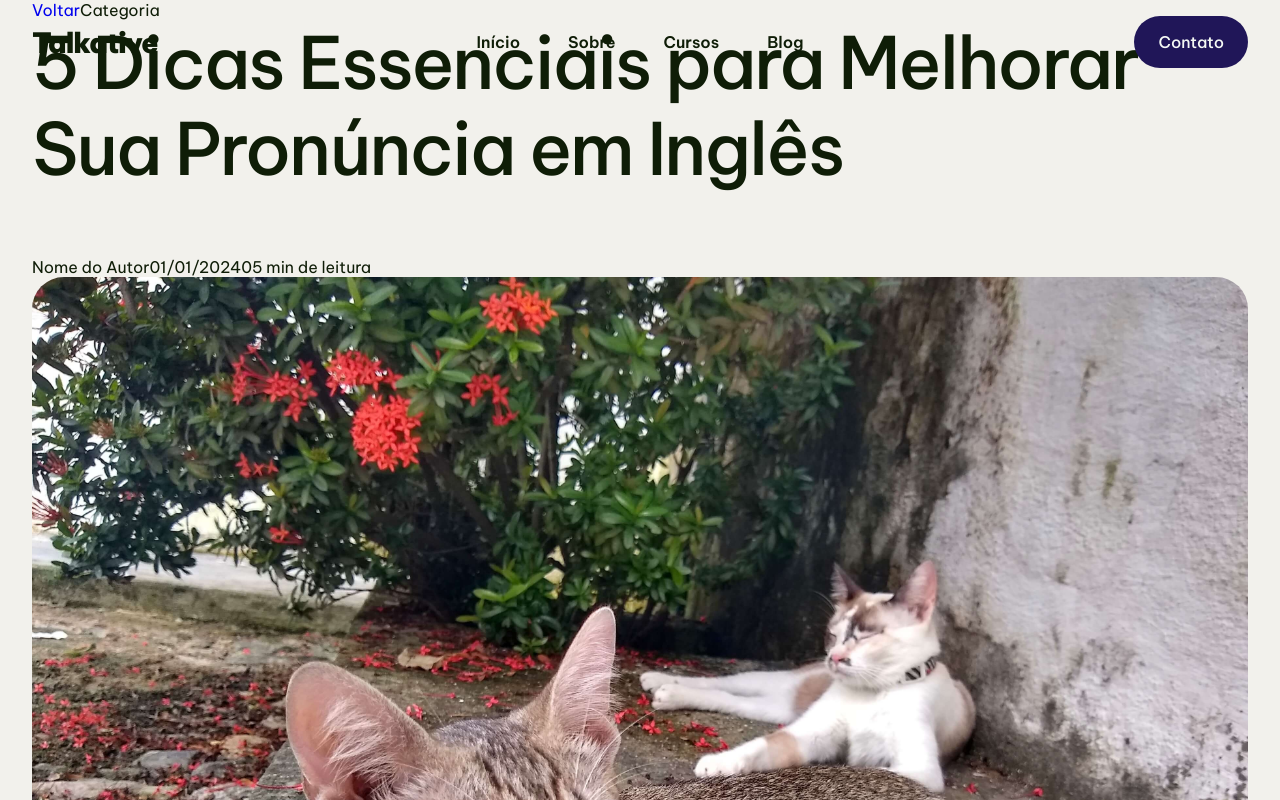
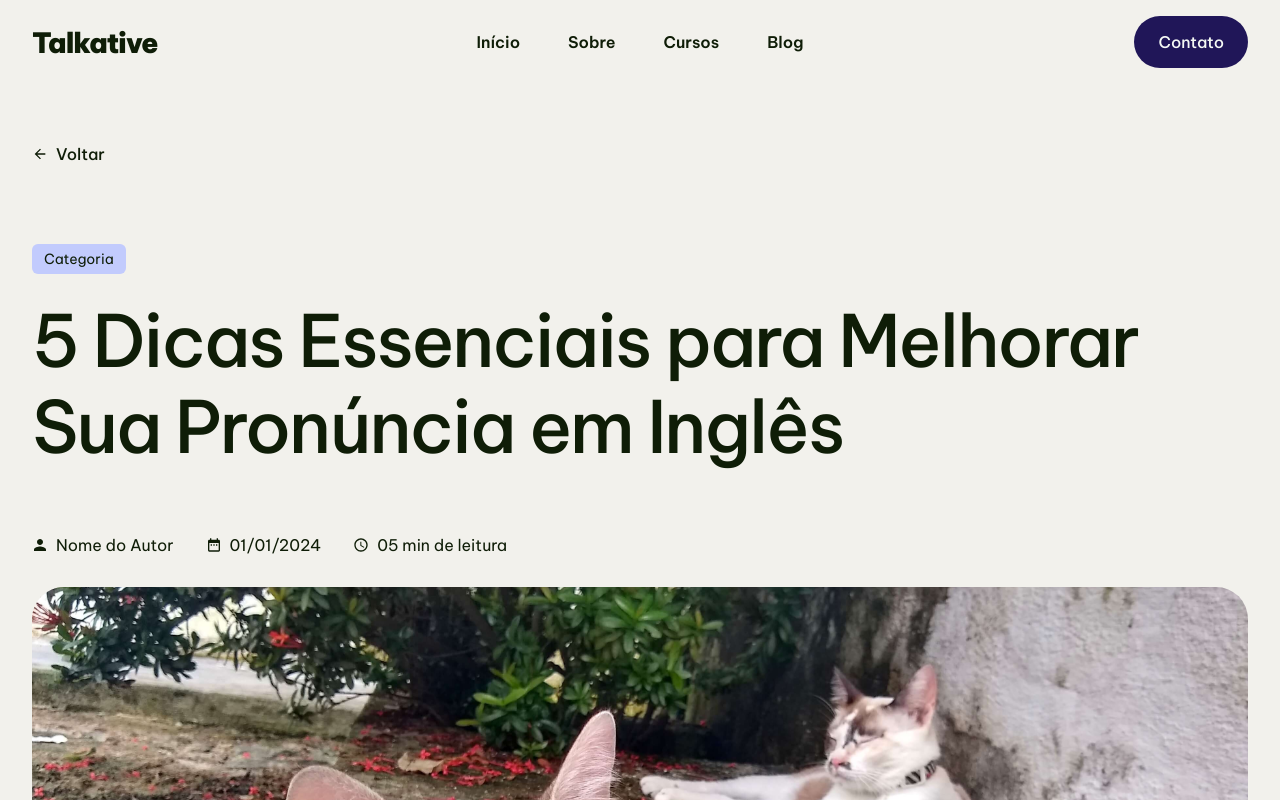
Before and after one commit to SnayderRodrigues/react-study, a React (Vite) app: page /blog/5-dicas-para-melhorar-pronuncia in a window 1280 px wide. Shown: the top 800 px of the page. Built offline with nearby package versions, Linux system fonts and the light colour scheme.

Commit message:
update: added BlogArticlePage styles

```diff
--- a/src/pages/blog/BlogArticlePage.jsx
+++ b/src/pages/blog/BlogArticlePage.jsx
@@ -1,6 +1,10 @@
 import React from "react";
 import { useParams, Link } from "react-router-dom";
 import Cat from "../../img/IMG_20200407_163224926_HDR-01.jpeg";
+import { IoMdArrowBack } from "react-icons/io";
+import { IoMdPerson } from "react-icons/io";
+import { MdDateRange } from "react-icons/md";
+import { MdAccessTime } from "react-icons/md";
 
 const articles = [
   {
@@ -47,13 +51,31 @@ const BlogArticlePage = () => {
   return (
     <section className="blogArticlePage">
       <div className="wrapper blogArticlePage__wrapper">
-        <Link to="/blog">Voltar</Link>
-        <span>{article.category}</span>
-        <h1>{article.title}</h1>
-        <span>{article.author}</span>
-        <span>{article.date}</span>
-        <span>{article.readTime}</span>
-        <img src={article.image} alt={article.title} />
+        <Link to="/blog" className="button blogArticlePage__button">
+          <IoMdArrowBack />
+          Voltar
+        </Link>
+        <span className="blogArticlePage__category">{article.category}</span>
+        <h1 className="blogArticlePage__title">{article.title}</h1>
+        <div className="blogArticlePage__details">
+          <span className="link blogArticlePage__author">
+            <IoMdPerson />
+            {article.author}
+          </span>
+          <span className="link blogArticlePage__date">
+            <MdDateRange />
+            {article.date}
+          </span>
+          <span className="link blogArticlePage__read-time">
+            <MdAccessTime />
+            {article.readTime}
+          </span>
+        </div>
+        <img
+          src={article.image}
+          alt={article.title}
+          className="blogArticlePage__image"
+        />
         <p>{article.content}</p>
       </div>
     </section>
--- a/src/styles/pages/blog/_blogarticlepage.scss
+++ b/src/styles/pages/blog/_blogarticlepage.scss
@@ -1,5 +1,44 @@
 @use "../../../styles/util/" as u;
 
-// .blogArticlePage {
+.blogArticlePage {
+  display: flex;
+  align-items: center;
+  justify-content: center;
+  min-height: 100svh;
+  padding: 8rem 0 8rem;
 
-// }
+  &__wrapper {
+    display: flex;
+    flex-direction: column;
+  }
+  &__button {
+    color: var(--text-color);
+    padding: 1rem 0;
+    background-color: transparent;
+    margin-bottom: 4rem;
+  }
+  &__button:hover {
+    background-color: transparent;
+    color: var(--accent-color);
+  }
+  &__category {
+    display: inline-block;
+    width: fit-content;
+      font-size: 0.875rem;
+      background-color: var(--light-blue);
+      padding: 0.375rem 0.75rem;
+      border-radius: 0.375rem;
+      margin-bottom: 1.5rem;
+  }
+//   &__title {}
+  &__details {
+    display: flex;
+    align-items: center;
+    gap: 2rem;
+    margin-bottom: 2rem;
+  }
+  &__image {
+    max-height: 500px;
+    margin-bottom: 4rem;
+  }
+}
```
